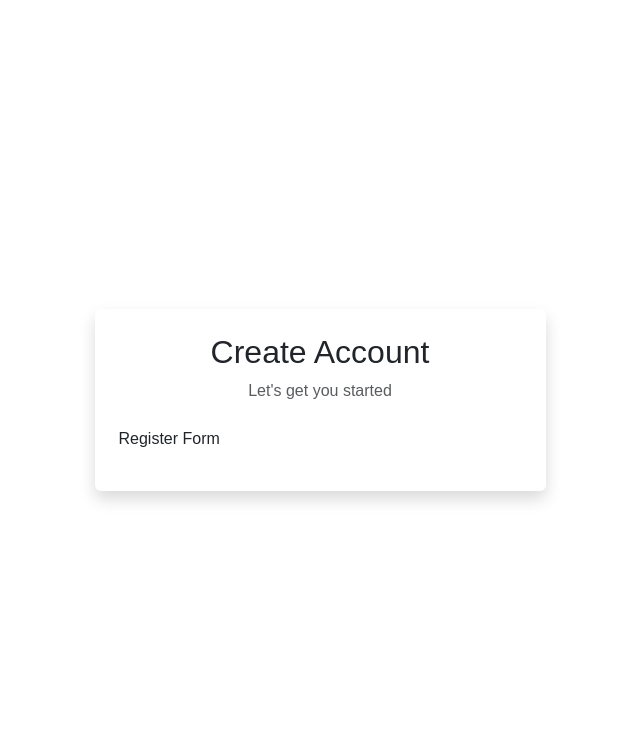
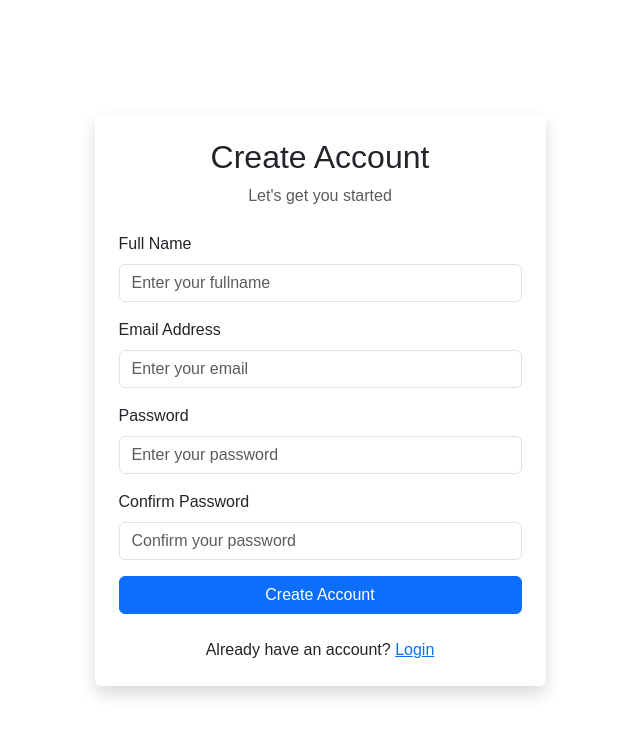
Before and after one commit to prabhasmallik18/EDX-AI-Resume-Analyzer, a React (Vite) app in the folder client/: page /register in a window 1280 px wide. Shown: the top 736 px of the page, without its empty margins (320-960 px from the left). Built offline with nearby package versions, Linux system fonts and the light colour scheme.

Commit message:
dashboard layout is done, need to create sidebar and topbar pages fully

```diff
--- /dev/null
+++ b/client/src/component/AuthFooter.jsx
@@ -0,0 +1,12 @@
+import { Link } from "react-router-dom"
+
+const AuthFooter = ({text, linkText, linkTo}) => {
+  return (
+    <p className="text-center mt-4 mb-0">
+       {text} {" "}
+          <Link to={linkTo}>{linkText}</Link>
+    </p>
+  )
+}
+
+export default AuthFooter
--- /dev/null
+++ b/client/src/component/Button.jsx
@@ -0,0 +1,14 @@
+
+
+const Button = ({type="button", text, clasName=""}) => {
+  return (
+    <button
+        type={type}
+        className= {`btn btn-primary w-100 ${clasName}`}
+    >
+        {text}
+    </button>
+  )
+}
+
+export default Button
--- /dev/null
+++ b/client/src/component/InputField.jsx
@@ -0,0 +1,19 @@
+const InputField = ({type, id, name, placeholder, value, onChange, label}) => {
+  return (
+    <div className="mb-3">
+      <label htmlFor={id} className="form-label">
+        {label}
+      </label>
+      <input
+      type={type}
+      id={id}
+      name={name}
+      placeholder={placeholder}
+      value={value}
+      onChange={onChange}
+      className="form-control" />
+    </div>
+  );
+};
+
+export default InputField;
--- /dev/null
+++ b/client/src/component/dashboard/Sidebar.jsx
@@ -0,0 +1,20 @@
+import { NavLink } from "react-router-dom"
+
+const Sidebar = () => {
+  return (
+    <aside className="bg-dark text-white p-4" style={{minHeight:"100vh", width:"250px"}}>
+        <h3 mb-3>AI Resume Analyzer</h3>
+        <nav className="d-flex flex-column gap-3">
+            <NavLink className={"text-white text-decoration-none"}>Dashboard</NavLink>
+        </nav>
+    </aside>
+  )
+}
+
+export default Sidebar
+
+
+//Dashboard
+//Uplaod resime
+//Analysis history
+// profile
--- /dev/null
+++ b/client/src/component/dashboard/Topbar.jsx
@@ -0,0 +1,9 @@
+
+
+const Topbar = () => {
+  return (
+    <div>Topbar</div>
+  )
+}
+
+export default Topbar
--- /dev/null
+++ b/client/src/hooks/useForm.js
@@ -0,0 +1,16 @@
+import { useState } from "react";
+
+const useForm = (initialValues) => {
+  const [formData, setFormData] = useState(initialValues);
+  const handleChange = (event) => {
+    const { name, value } = event.target;
+    setFormData((prevData) => ({
+      ...prevData,
+      [name]: value,
+    }));
+  };
+
+  return {formData, setFormData, handleChange};
+};
+
+export default useForm;
--- /dev/null
+++ b/client/src/layouts/DashboardLayout.jsx
@@ -0,0 +1,20 @@
+import { Outlet } from "react-router-dom";
+import Sidebar from "../component/dashboard/Sidebar";
+import Topbar from "../component/dashboard/Topbar";
+
+
+const DashboardLayout = () => {
+  return (
+    <div className="d-flex">
+        <Sidebar/>
+        <div className="flex-grow-1 bg-light">
+            <Topbar/>
+        </div>
+        <main className="p-4">
+            <Outlet/>
+        </main>
+    </div>
+  )
+}
+
+export default DashboardLayout
--- /dev/null
+++ b/client/src/pages/Dashboard.jsx
@@ -0,0 +1,8 @@
+
+const Dashboard = () => {
+  return (
+    <div>Dashboard</div>
+  )
+}
+
+export default Dashboard
--- a/client/src/pages/Login.jsx
+++ b/client/src/pages/Login.jsx
@@ -1,59 +1,59 @@
-import { Link } from "react-router-dom";
+
 import { useState } from "react";
 
 import AuthCard from "../component/AuthCard";
+import InputField from "../component/InputField";
+import Button from "../component/Button";
+import AuthFooter from "../component/AuthFooter";
+
+import useForm from "../hooks/useForm";
 
 const Login = () => {
-  const [formData, setFormData] = useState({ email: "", password: "" });
+  const [error, setError] = useState("");
 
-  const handleChange = (event) =>{
-    const {name, value} = event.target;
-    setFormData((prevData)=>({
-    ...prevData,
-    [name]: value,
-  }))
+  const {formData, handleChange} = useForm({email: "", password:""})
+
+
+  const handleSubmit = (event) => {
+    event.preventDefault();
+
+    if (!formData.email || !formData.password) {
+      setError("Please fill in all fields");
+      return;
     }
-
+    setError("");
+    console.log(formData);
+  };
 
   return (
     <AuthCard title={"Welcome Back"} subtitle={"Login to continue"}>
-      <form>
-        <div className="mb-3">
-          <label htmlFor="email" className="form-label">
-            Email Address
-          </label>
-          <input
+      {error && <div className="alert alert-danger">{error}</div>}
+      <form onSubmit={handleSubmit}>
+        <InputField
+          label="Email Address"
           type="email"
           id="email"
           name="email"
-            className="form-control"
           placeholder="Enter your email"
           value={formData.email}
           onChange={handleChange}
-          ></input>
-        </div>
-        <div className="mb-3">
-          <label htmlFor="password" className="form-label">
-            Password
-          </label>
-          <input
+        />
+        <InputField
+          label="Password"
           type="password"
           id="password"
-            className="form-control"
+          name="password"
           placeholder="Enter your password"
           value={formData.password}
           onChange={handleChange}
-            name="password"
-          ></input>
-        </div>
-        <button className="btn btn-primary w-100">Login</button>
-        <p className="text-center mt-4 mb-0">
-          Don't have an account? {""}
-          <Link to={"/register"}>Register</Link>
-        </p>
+        />
+        <Button text={"Login"} type="submit"/>
+        <AuthFooter text="Don't have an account?" linkText={"Register"} linkTo={"/register"}/>
       </form>
     </AuthCard>
   );
 };
 
+
+
 export default Login;
--- a/client/src/pages/Register.jsx
+++ b/client/src/pages/Register.jsx
@@ -1,11 +1,72 @@
-import AuthCard from "../component/AuthCard"
+import AuthCard from "../component/AuthCard";
+import InputField from "../component/InputField";
+import Button from "../component/Button";
+import AuthFooter from "../component/AuthFooter";
+
+import useForm from "../hooks/useForm";
 
 const Register = () => {
+
+
+  const {formData, handleChange} = useForm({fullName: "",
+    email: "",
+    password: "",
+    confirmPassword: "",})
+  const handleSubmit = (event) => {
+    event.preventDefault();
+
+    // if (!formData.email || !formData.password) {
+    //   setError("Please fill in all fields");
+    //   return;
+    // }
+    // setError("");
+    console.log(formData);
+  };
+
   return (
-   <AuthCard title={"Create Account"} subtitle={"Let's get you started"}>
-        <p>Register Form</p>
+    <AuthCard title={"Create Account"} subtitle={"Let's get you started"}>
+      <form onSubmit={handleSubmit}>
+        <InputField
+          label="Full Name"
+          type="text"
+          id="fullName"
+          name="fullName"
+          placeholder="Enter your fullname"
+          value={formData.fullName}
+          onChange={handleChange}
+        />
+        <InputField
+          label="Email Address"
+          type="email"
+          id="email"
+          name="email"
+          placeholder="Enter your email"
+          value={formData.email}
+          onChange={handleChange}
+        />
+        <InputField
+          label="Password"
+          type="password"
+          id="password"
+          name="password"
+          placeholder="Enter your password"
+          value={formData.password}
+          onChange={handleChange}
+        />
+        <InputField
+          label="Confirm Password"
+          type="password"
+          id="confirmPassword"
+          name="confirmPassword"
+          placeholder="Confirm your password"
+          value={formData.confirmPassword}
+          onChange={handleChange}
+        />
+        <Button text={"Create Account"} type="submit"/>
+        <AuthFooter text="Already have an account?" linkText={"Login"} linkTo={"/login"}/>
+      </form>
     </AuthCard>
-  )
-}
+  );
+};
 
-export default Register
+export default Register;
--- a/client/src/routes/AppRoutes.jsx
+++ b/client/src/routes/AppRoutes.jsx
@@ -2,11 +2,14 @@ import { BrowserRouter, Routes, Route } from "react-router-dom";
 
 import MainLayout from "../layouts/MainLayout";
 import AuthLayout from "../layouts/AuthLayout";
+import DashboardLayout from "../layouts/DashboardLayout";
 
 import Home from "../pages/Home";
 import Login from "../pages/Login";
 import Register from "../pages/Register";
 import NotFound from "../pages/NotFound";
+import Dashboard from "../pages/Dashboard";
+
 
 const AppRoutes = () => {
   return (
@@ -19,6 +22,9 @@ const AppRoutes = () => {
           <Route path="/login" element={<Login />} />
           <Route path="/register" element={<Register />} />
         </Route>
+        <Route element={<DashboardLayout/>}>
+          <Route path="/dashboard" element={<Dashboard />} />
+        </Route>
         <Route path="*" element={<NotFound />} />
       </Routes>
     </BrowserRouter>
```
Lines whose indentation alone changed are shown as unchanged.
